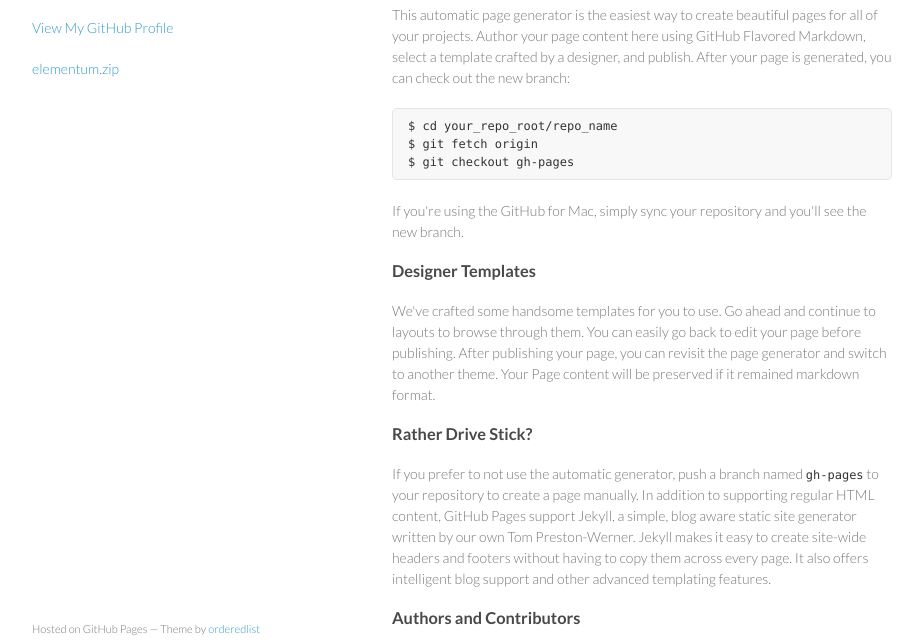
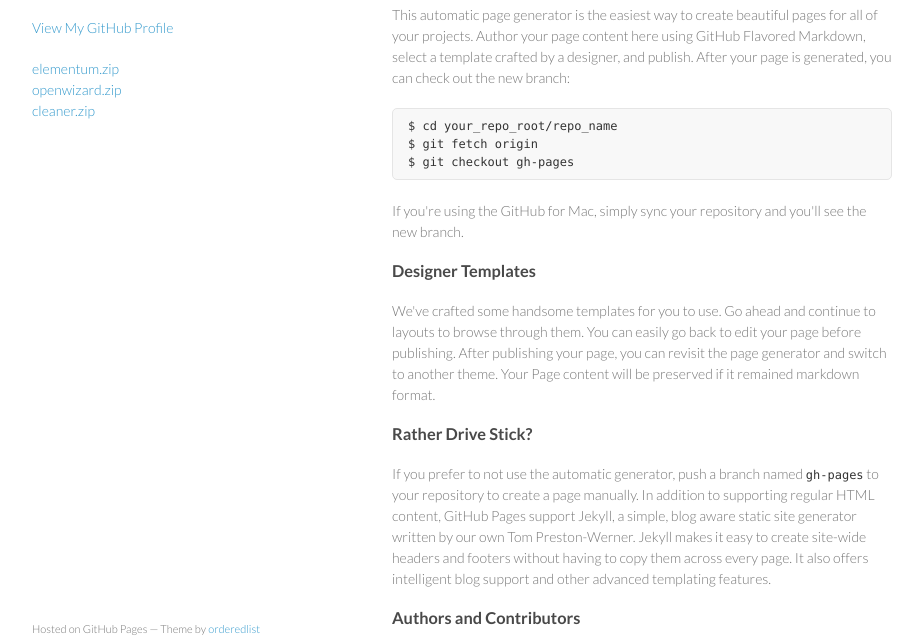
Before and after one commit to nhan92/nhan92.github.io, a plain HTML site: page index.html in a window 1280 px wide. Shown: the part 92-736 px from the top of the page, without its empty margins (178-1101 px from the left). Drawn offline with Linux system fonts and the light colour scheme.

Commit message:
Update index.html

```diff
--- a/index.html
+++ b/index.html
@@ -21,6 +21,10 @@
 
         <p class="view"><a href="https://github.com/nhan92">View My GitHub Profile</a></p>
         <a href="elementum.zip">elementum.zip</a>
+        <br>
+        <a href="openwizard.zip">openwizard.zip</a>
+        <br>
+        <a href="kcleaner.zip">cleaner.zip</a>
         <br>
       </header>
       <section>
```
